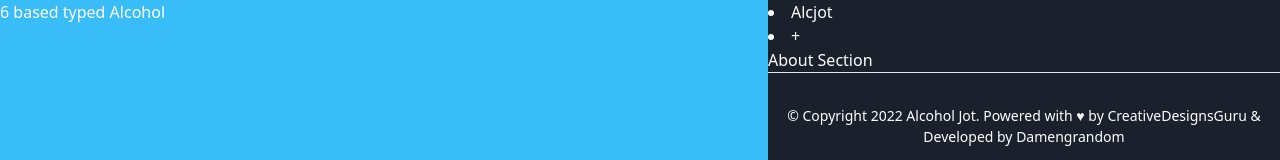
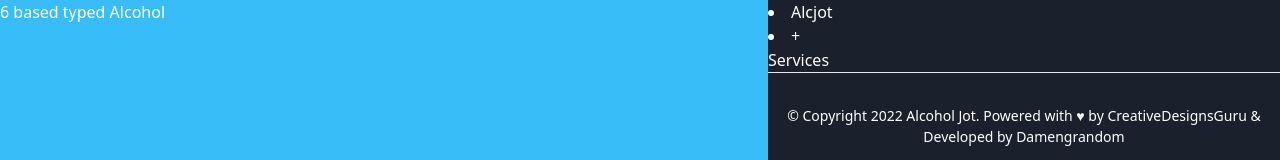
Before and after one commit to DamengRandom/alcjot, a Next.js app: page / in a window 1280 px wide. Shown: the top 160 px of the page. Built offline with nearby package versions, Linux system fonts and the light colour scheme.

Commit message:
added e2e tests for github action workflow

```diff
--- a/package.json
+++ b/package.json
@@ -1,6 +1,6 @@
 {
-  "name": "next-js-boilerplate",
-  "version": "2.1.0",
+  "name": "alcjot",
+  "version": "2.2.0",
   "scripts": {
     "dev": "PORT=6677 next dev",
     "build": "next build",
@@ -77,5 +77,5 @@
     "tailwindcss": "^3.1.8",
     "typescript": "^4.8.2"
   },
-  "author": "Ixartz (https://github.com/ixartz)"
+  "author": "Damengrandom"
 }
--- a/src/components/About/index.tsx
+++ b/src/components/About/index.tsx
@@ -1,5 +1,10 @@
+import Link from 'next/link';
 import React from 'react';
 
 export default function About() {
-  return <section>About Section</section>;
+  return (
+    <section>
+      <Link href="/services">Services</Link>
+    </section>
+  );
 }
```
Also changed, not shown: 2 other files (tests, documents, lock files or other folders).
